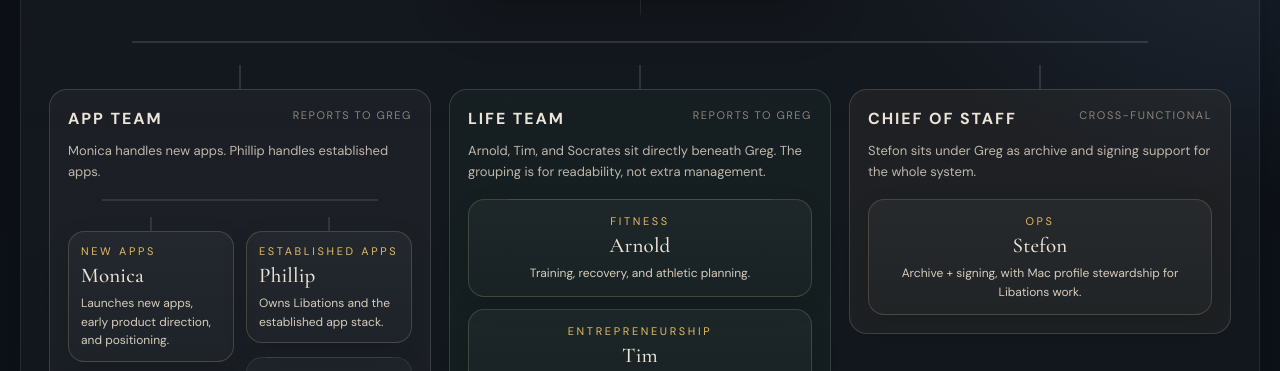
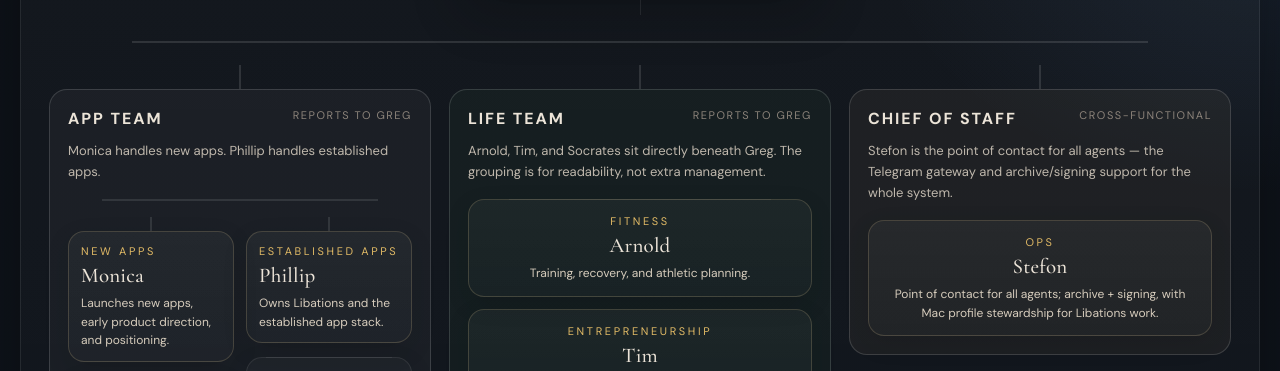
Before and after one commit to seahawksknicks/therainyday-website, a website: page agents/index.html in a window 1280 px wide. Shown: the part 365-736 px from the top of the page. Drawn offline with nearby package versions, Linux system fonts and the light colour scheme.

Commit message:
copy: clarify stefon as point of contact

```diff
--- a/agents/index.html
+++ b/agents/index.html
@@ -1012,11 +1012,11 @@
                   <h3>Chief of Staff</h3>
                   <span class="org-count">cross-functional</span>
                 </div>
-                <p class="org-branch-note">Stefon sits under Greg as archive and signing support for the whole system.</p>
+                <p class="org-branch-note">Stefon is the point of contact for all agents — the Telegram gateway and archive/signing support for the whole system.</p>
                 <div class="org-node team" style="margin-top: 4px;">
                   <span class="kicker">Ops</span>
                   <span class="name">Stefon</span>
-                  <span class="role">Archive + signing, with Mac profile stewardship for Libations work.</span>
+                  <span class="role">Point of contact for all agents; archive + signing, with Mac profile stewardship for Libations work.</span>
                 </div>
               </div>
             </div>
```
